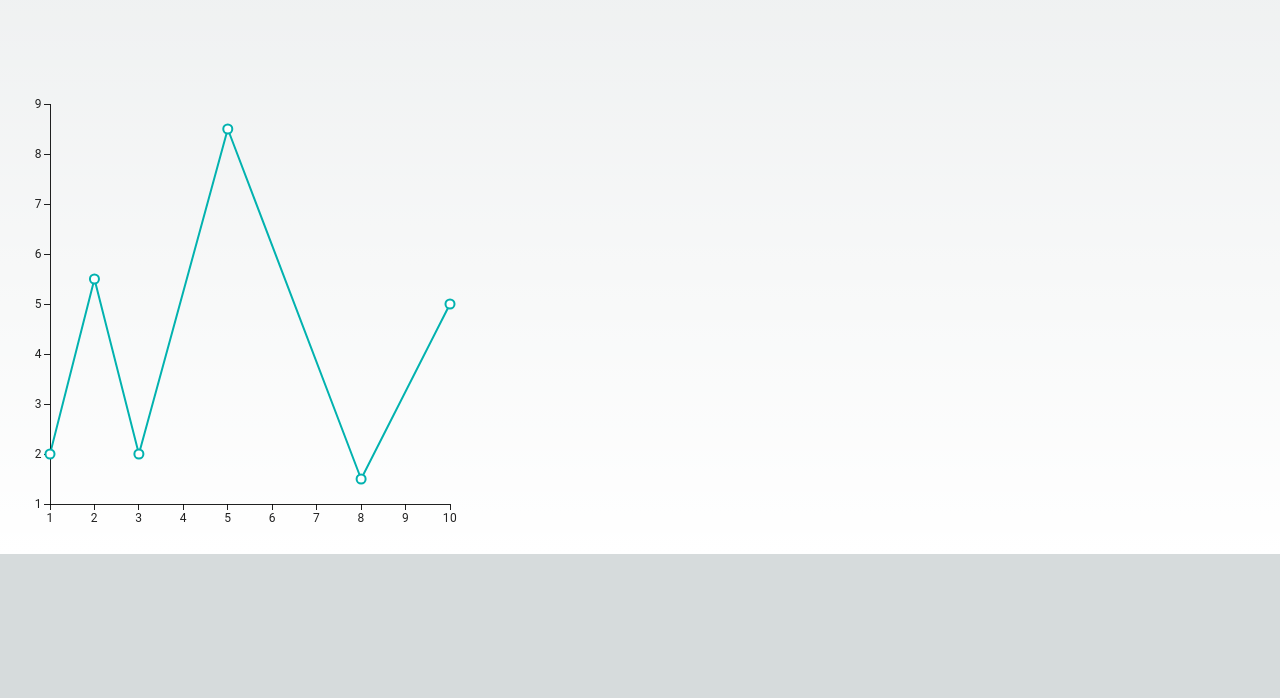
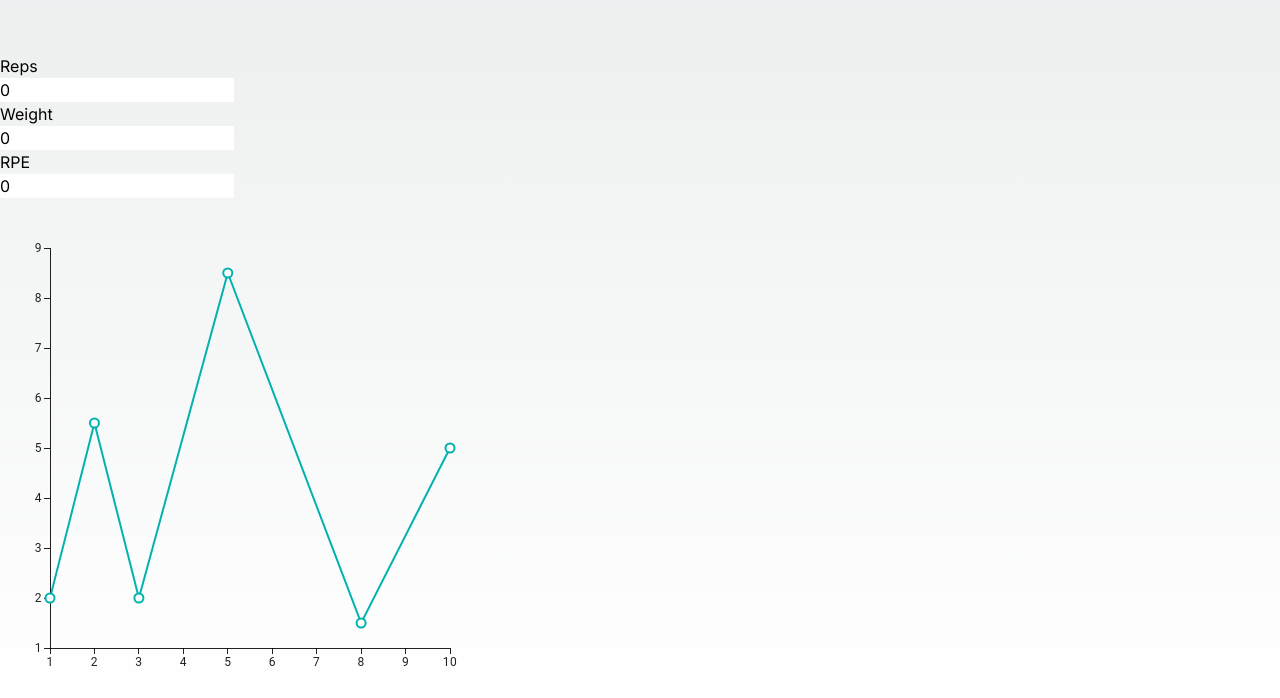
Before and after one commit to Emene-Pesh/muscletracker, a Next.js app: page / in a window 1280 px wide. Shown: the part 924-1622 px from the top of the page. Before the commit the page ends 1478 px from the top, so only its background shows below. Built offline with nearby package versions, Linux system fonts and the light colour scheme.

Commit message:
Input labels

```diff
--- /dev/null
+++ b/app/components/inputs/labeledInput.tsx
@@ -0,0 +1,18 @@
+import React from "react";
+
+interface LabelledInputProps {
+    name: string;
+    type: string;
+    defaultValue: string | number;
+}
+
+export default function LabelledInput(props: LabelledInputProps) {
+    return (
+        <div>
+            <label>{props.name}</label>
+            <br />
+            <input type={props.type} defaultValue={props.defaultValue} />
+        </div>
+
+    );
+}
--- /dev/null
+++ b/app/components/inputs/setInput.tsx
@@ -0,0 +1,18 @@
+import React from "react";
+import LabelledInput from "./labeledInput";
+
+interface setInputProps {
+    repAmount: number;
+    weight: number;
+    rpe: number;
+}
+
+export default function SetInput(props: setInputProps) {
+    return (
+        <div>
+            <LabelledInput name="Reps" type="number" defaultValue={props.repAmount} />
+            <LabelledInput name="Weight" type="number" defaultValue={props.weight} />
+            <LabelledInput name="RPE" type="number" defaultValue={props.rpe} />
+        </div>
+    );
+}
--- a/app/globals.css
+++ b/app/globals.css
@@ -31,3 +31,7 @@ body {
     text-wrap: balance;
   }
 }
+
+.labelled-Input-name {
+  font-size: 7px;
+}
--- a/app/layout.tsx
+++ b/app/layout.tsx
@@ -3,6 +3,8 @@ import { Inter } from "next/font/google";
 import "./globals.css";
 import Navigation from "./components/navigation";
 import LineGraph from "./components/stats/graph/graph";
+import SetInput from "./components/inputs/setInput";
+import LabeledInput from "./components/inputs/labeledInput";
 const inter = Inter({ subsets: ["latin"] });
 
 export const metadata: Metadata = {
@@ -20,6 +22,8 @@ export default function RootLayout({
       <body className={inter.className}>
         <Navigation />
         {children}
+        {/* <LabeledInput name="Reps" type="number" defaultValue={0} /> */}
+        <SetInput repAmount={0} weight={0} rpe={0}/>
         <LineGraph xAxis={[1, 2, 3, 5, 8, 10] } series={[2, 5.5, 2, 8.5, 1.5, 5]} width={500} height={500}></LineGraph>
       </body>
     </html>
```
